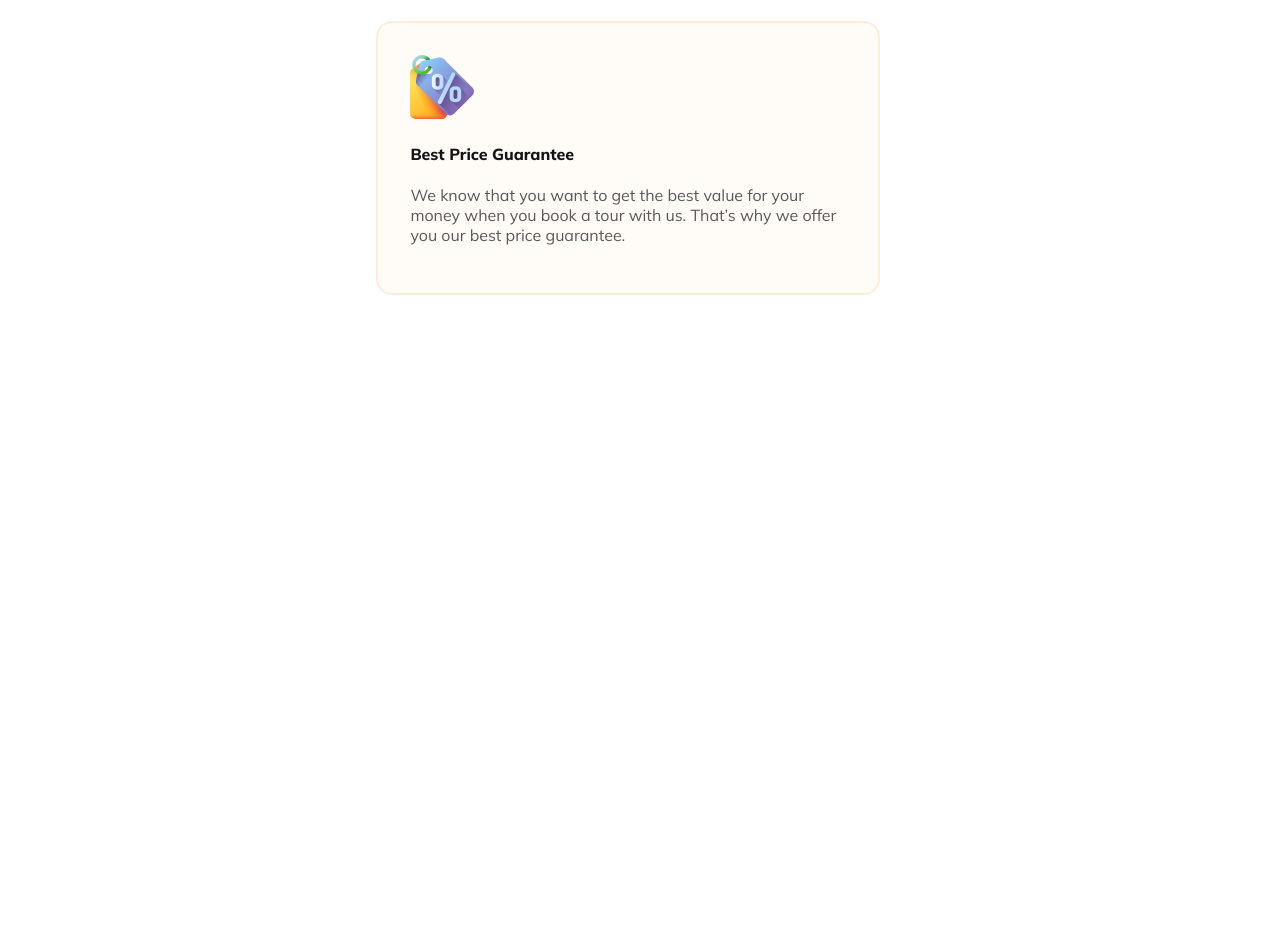
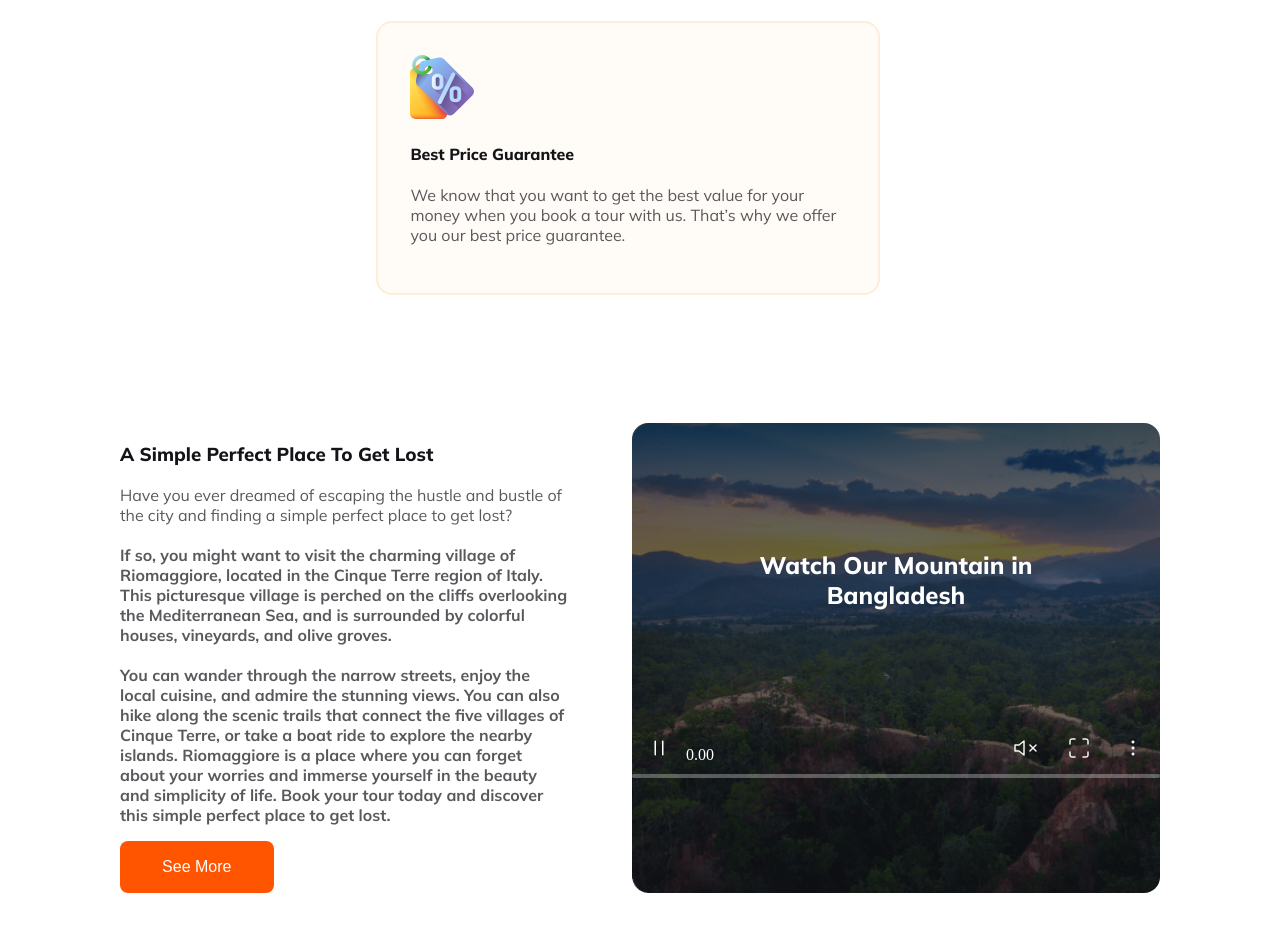
Before and after one commit to samwaseee/Res-Hero-Travel, a plain HTML site: page index.html in a window 1280 px wide. Shown: the part 3496-4427 px from the top of the page. Before the commit the page ends 3791 px from the top, so only its background shows below. Drawn offline with Linux system fonts and the light colour scheme.

Commit message:
almost main done'

```diff
--- a/index.html
+++ b/index.html
@@ -19,11 +19,11 @@
             </button>
             <nav>
                 <ul class="text-400">
-                    <li><a href="" style="color: #FF5400;">Home</a></li>
-                    <li><a href="">Packages</a></li>
-                    <li><a href="">Testimonial</a></li>
-                    <li><a href="">Blog</a></li>
-                    <li><a href="">Contact</a></li>
+                    <li><a href="https://samwaseee.github.io/Res-Hero-Travel/" style="color: #FF5400;">Home</a></li>
+                    <li><a href="https://github.com/samwaseee">Packages</a></li>
+                    <li><a href="https://github.com/samwaseee/Res-Hero-Travel">Testimonial</a></li>
+                    <li><a href="https://github.com/samwaseee?tab=repositories">Blog</a></li>
+                    <li><a href="https://www.facebook.com/Samiur.Rahman.Wasee">Contact</a></li>
                 </ul>
             </nav>
         </nav>
@@ -104,6 +104,29 @@
                 </div>
             </div>
         </section>
+        <section class="fourth">
+            <div>
+                <h3 class="text-800">
+                    A Simple Perfect Place To Get Lost
+                </h3>
+                <p class="text-400">Have you ever dreamed of escaping the hustle and bustle of the city and finding a simple perfect place to get lost?
+                    <br> <br> <b>If so, you might want to visit the charming village of Riomaggiore, located in the Cinque Terre region of Italy. This picturesque village is perched on the cliffs overlooking the Mediterranean Sea, and is surrounded by colorful houses, vineyards, and olive groves.</b>
+                <br><br> <b>You can wander through the narrow streets, enjoy the local cuisine, and admire the stunning views. You can also hike along the scenic trails that connect the five villages of Cinque Terre, or take a boat ride to explore the nearby islands. Riomaggiore is a place where you can forget about your worries and immerse yourself in the beauty and simplicity of life. Book your tour today and discover this simple perfect place to get lost.</b></p>
+                <button>See More</button>
+            </div>
+            <div class="vid">
+                <h3 class="text-800">Watch Our Mountain in Bangladesh</h3>
+                <div class="player">
+                    <div>
+                        <img src="./Images/Frameplay.png" alt="">0.00
+                    </div>
+                    <div>
+                        <img src="./Images/volume-x 1.svg" alt=""><img src="./Images/maximize 1.svg" alt=""><img src="./Images/Frame3dot.png" alt="">
+                    </div>
+                </div>
+                <img src="./Images/bar.png" alt="" width="100%">
+            </div>
+        </section>
     </main>
 </body>
 </html>
--- a/styel/index.css
+++ b/styel/index.css
@@ -44,7 +44,8 @@ header {
     font-size: 5.5vw;
     padding-top: 7.5vw;
 }
-header div p{
+
+header div p {
     text-align: center;
 }
 
@@ -115,9 +116,11 @@ button {
     text-align: left;
     max-width: 500px;
 }
-.second{
+
+.second {
     text-align: center;
 }
+
 .text-800-1 {
     grid-template-areas: 1;
 }
@@ -202,10 +205,11 @@ button {
     text-align: center;
 }
 
-.third h3{
+.third h3 {
     font-size: 2.25rem;
     margin-top: 10vw;
 }
+
 .card {
     display: flex;
     flex-wrap: wrap;
@@ -233,3 +237,36 @@ button {
     border: 2px solid rgba(41, 206, 246, 0.20);
     background: rgba(41, 206, 246, 0.05);
 }
+
+.fourth {
+    display: flex;
+    justify-content: space-between;
+    margin: 10vw 0;
+}
+
+.fourth p {
+    width: 35vw;
+    font-size: 1rem;
+    margin-right: 5vw;
+}
+
+.vid {
+    border-radius: 16px;
+    background: linear-gradient(180deg, #131318 -31.96%, rgba(19, 19, 24, 0.00) 100%), url('../Images/Group\ 40089.png');
+    background-size: cover;
+}
+
+.vid h3 {
+    color: white;
+    font-size: 1.5rem;
+    text-align: center;
+    padding: 8vw;
+}
+.player{
+    color: white;
+    display: flex;
+    justify-content: space-between;
+}
+.player img{
+    padding: 0 15px;
+}
--- a/styel/responsive.css
+++ b/styel/responsive.css
@@ -1,7 +1,10 @@
 @media screen and (max-width: 600px) {
 
+    body{
+        width: 90vw;
+    }
     header nav ul,
-    header section ,.first {
+    header section ,.first ,.fourth {
         flex-direction: column;
     }
     header nav ul {
@@ -24,6 +27,9 @@
         display: flex;
         flex-direction: column;
     }
+    .fourth p {
+        width: 100vw;
+    }
 }
 
 @media screen and (min-width : 601px) {
```
Also changed, not shown: Images/Frame3dot.png (added), Images/Frameplay.png (added), Images/bar.png (added), Images/maximize 1.svg (added), Images/volume-x 1.svg (added).
